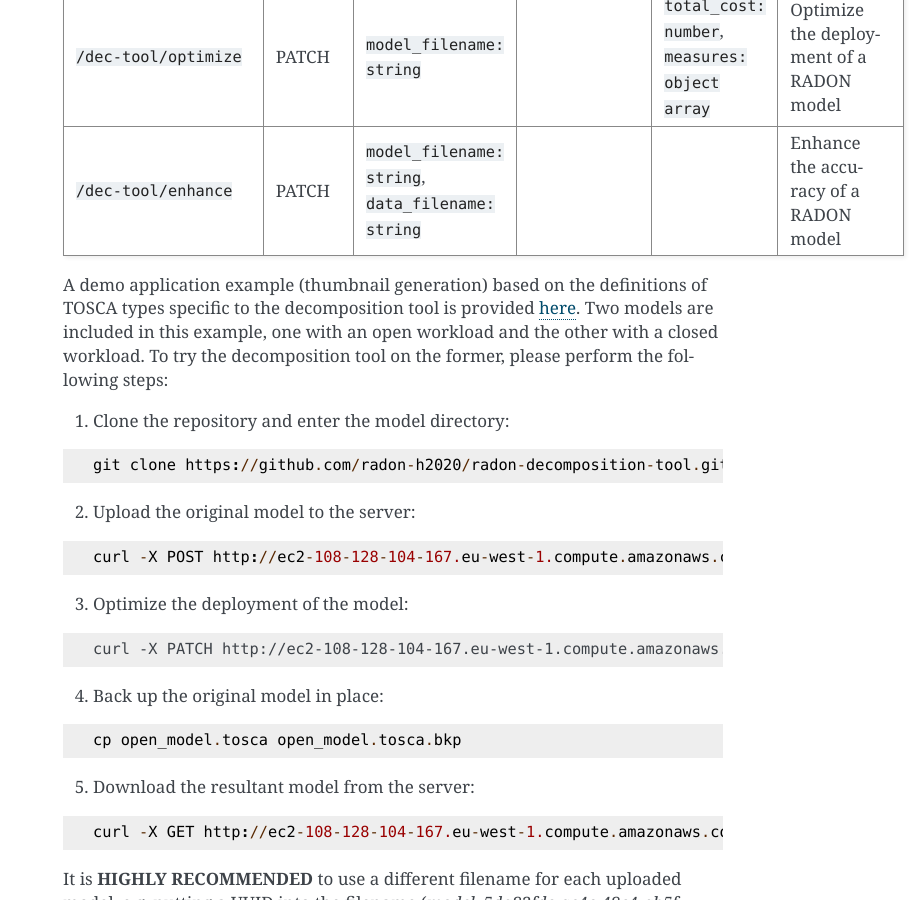
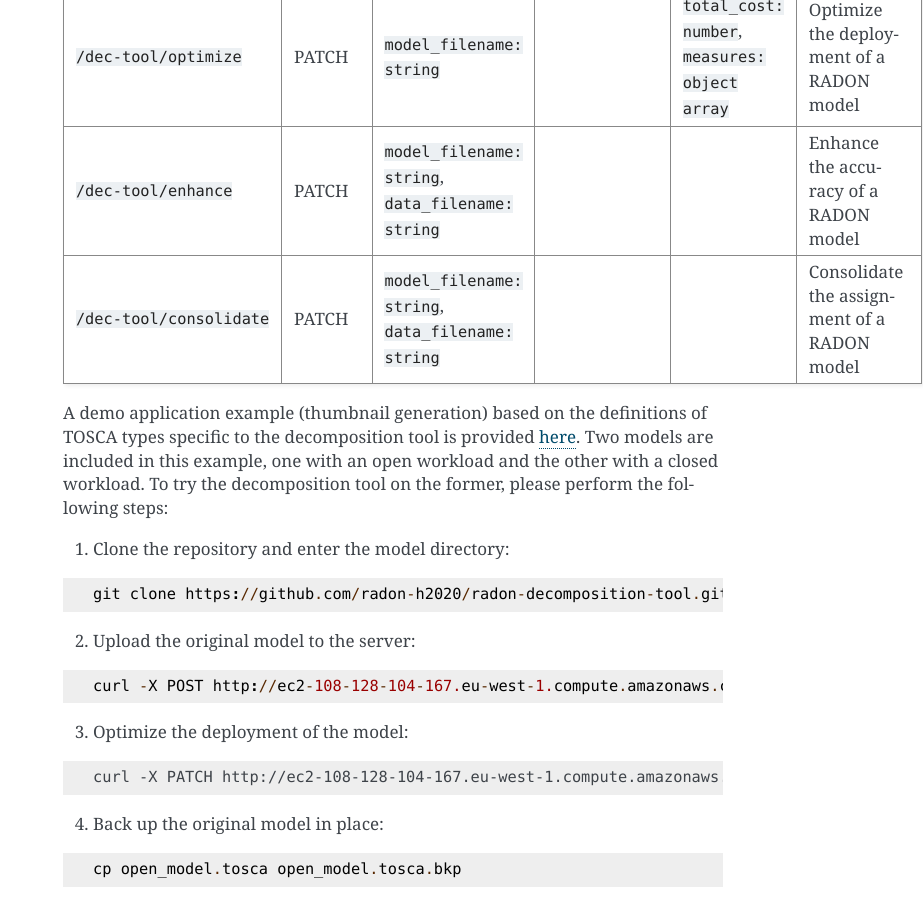
Before and after one commit to radon-h2020/radon-decomposition-tool, a Sphinx documentation site: the page built from docs/getting-started.rst, in a window 1280 px wide and 900 px high, scrolled down 578 px. Shown: the whole window, without its empty margins (357-1280 px from the left). Built offline with Sphinx 7.4.7, drawn with Linux system fonts in a browser that asks for light colours.

Commit message:
Support assignment consolidation

```diff
--- a/docs/business-purpose.rst
+++ b/docs/business-purpose.rst
@@ -5,3 +5,5 @@ The *decomposition tool* aims to help software developers in finding the optimal
 - *Deployment Optimization*: In this scenario, it is used to obtain the optimal deployment scheme for either a platform-independent or platform-specific TOSCA model, minimizing the operating costs on the target cloud platform under the performance requirements.
 
 - *Accuracy Enhancement*: It can also be used to enhance the accuracy of performance annotations in a TOSCA model according to runtime monitoring data so that a better decomposition or optimization result may be achieved afterwards. This enables an iterative lifecycle for developing the application.
+
+- *Assignment Consolidation*: Additionally, it is used to consolidate the assignment of container applications in a TOSCA model by learning from runtime experiment data, and the job inteferences among the component microservices is thus minimized on the available compute nodes.
--- a/docs/getting-started.rst
+++ b/docs/getting-started.rst
@@ -1,15 +1,16 @@
 The decomposition tool has been made available on an Amazon EC2 instance with a RESTful API, which can be accessed through the URL: :code:`http://ec2-108-128-104-167.eu-west-1.compute.amazonaws.com:9000`. The next table summarizes RESTful endpoints exposed by this public access server.
 
-============================= ======== =============================================================== ============================= ============================================================ =============================================
- Path                          Method   Parameters                                                      Body                          Response                                                     Description
-============================= ======== =============================================================== ============================= ============================================================ =============================================
- :code:`/file/{filename}`      POST                                                                    :code:`file: octet-stream`                                                                  Upload a file to the server
- :code:`/file/{filename}`      GET                                                                                                                                                                 Download a file from the server
- :code:`/file/{filename}`      DELETE                                                                                                                                                              Delete a file in the server
- :code:`/dec-tool/decompose`   PATCH    :code:`model_filename: string`                                                                                                                             Decompose the architecture of a RADON model
- :code:`/dec-tool/optimize`    PATCH    :code:`model_filename: string`                                                                :code:`total_cost: number`, :code:`measures: object array`   Optimize the deployment of a RADON model
- :code:`/dec-tool/enhance`     PATCH    :code:`model_filename: string`, :code:`data_filename: string`                                                                                              Enhance the accuracy of a RADON model
-============================= ======== =============================================================== ============================= ============================================================ =============================================
+=============================== ======== =============================================================== ============================ ============================================================ =============================================
+ Path                            Method   Parameters                                                      Body                          Response                                                     Description
+=============================== ======== =============================================================== ============================ ============================================================ =============================================
+ :code:`/file/{filename}`        POST                                                                     :code:`file: octet-stream`                                                                Upload a file to the server
+ :code:`/file/{filename}`        GET                                                                                                                                                                Download a file from the server
+ :code:`/file/{filename}`        DELETE                                                                                                                                                             Delete a file in the server
+ :code:`/dec-tool/decompose`     PATCH    :code:`model_filename: string`                                                                                                                            Decompose the architecture of a RADON model
+ :code:`/dec-tool/optimize`      PATCH    :code:`model_filename: string`                                                               :code:`total_cost: number`, :code:`measures: object array`   Optimize the deployment of a RADON model
+ :code:`/dec-tool/enhance`       PATCH    :code:`model_filename: string`, :code:`data_filename: string`                                                                                             Enhance the accuracy of a RADON model
+ :code:`/dec-tool/consolidate`   PATCH    :code:`model_filename: string`, :code:`data_filename: string`                                                                                             Consolidate the assignment of a RADON model
+=============================== ======== =============================================================== ============================ ============================================================ =============================================
 
 A demo application example (thumbnail generation) based on the definitions of TOSCA types specific to the decomposition tool is provided `here <https://github.com/radon-h2020/radon-decomposition-tool>`_. Two models are included in this example, one with an open workload and the other with a closed workload. To try the decomposition tool on the former, please perform the following steps:
 
```
Also changed, not shown: README.md (+3 -2 lines).
